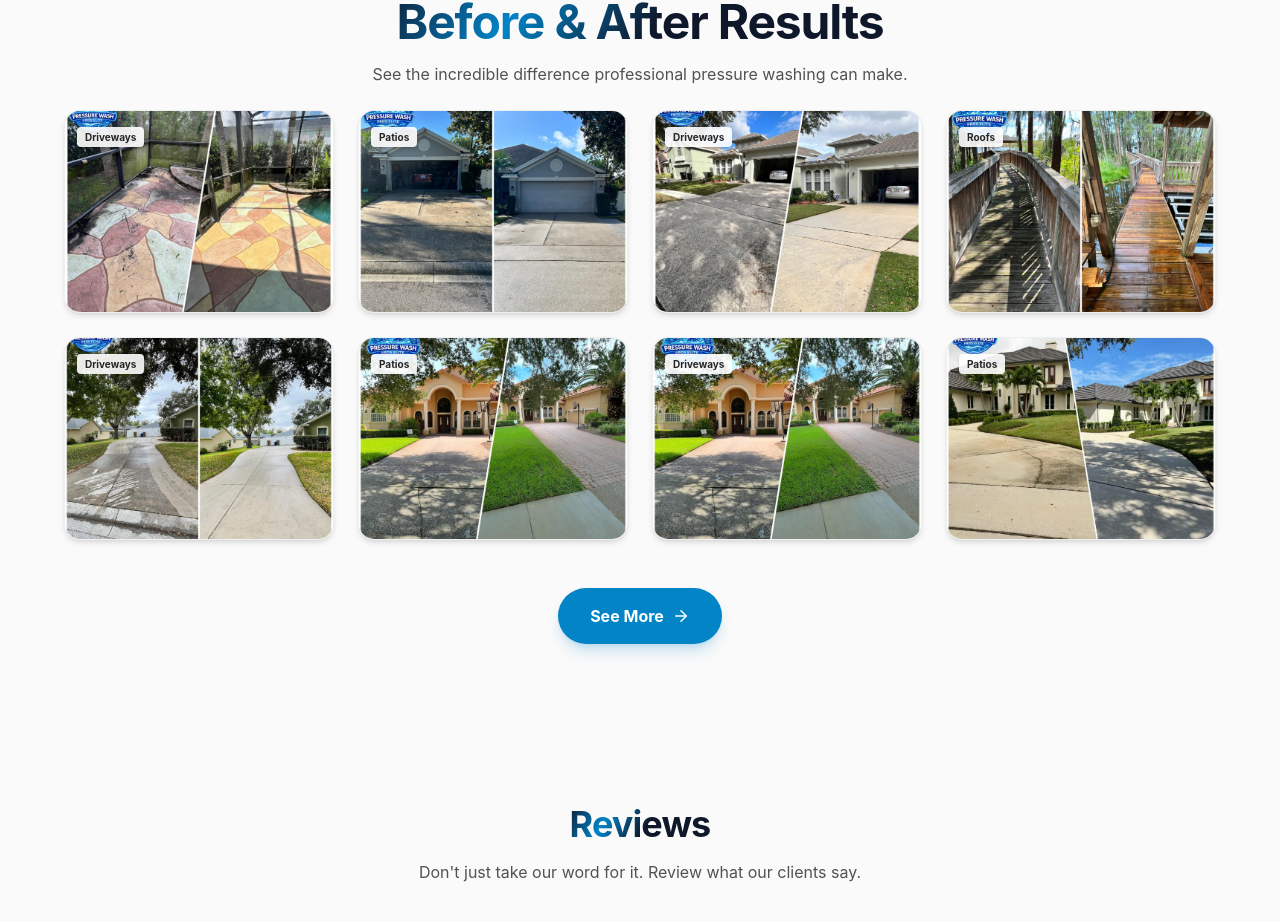
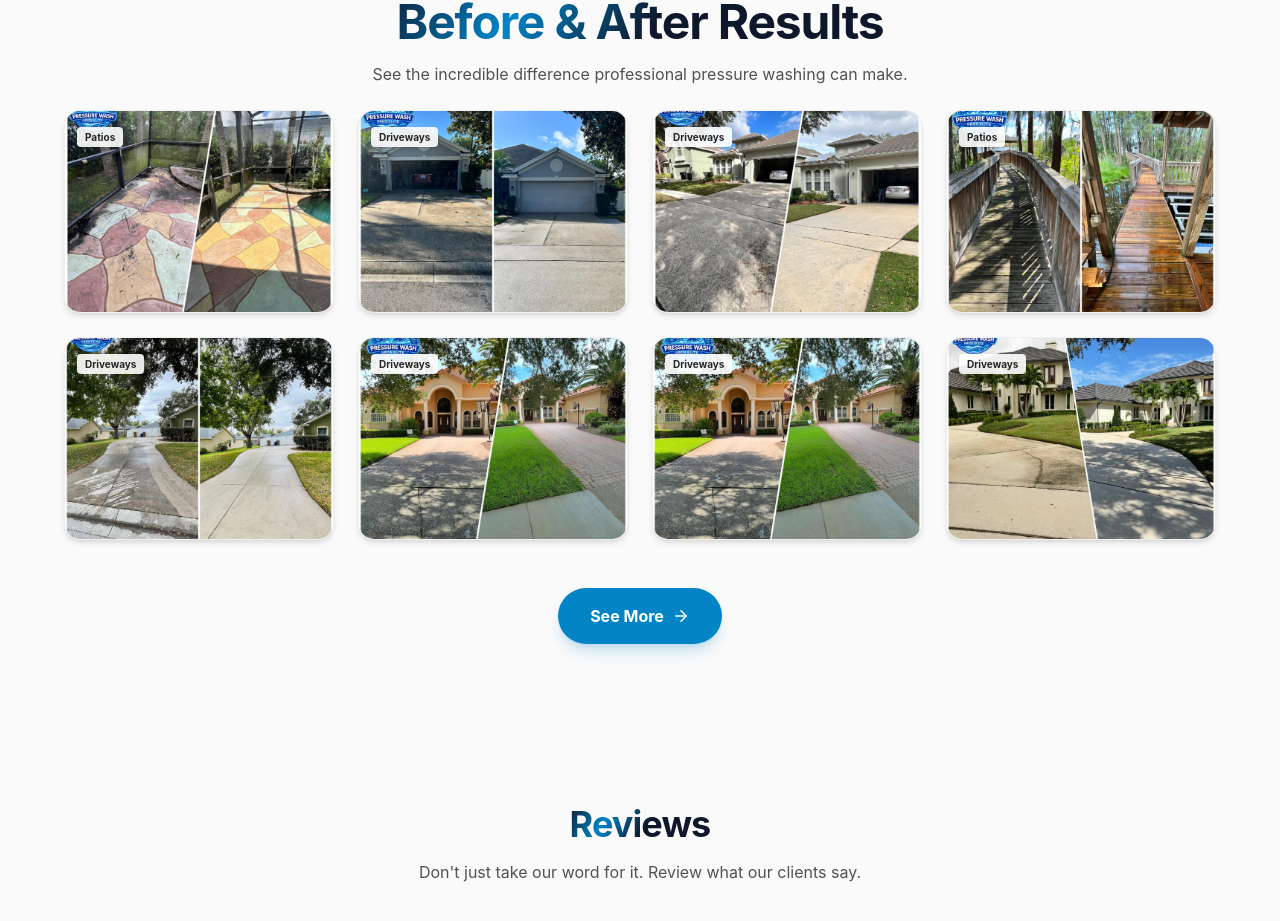
Before and after one commit to ys-sites/Pressure-Wash-Pro-Elite, a React (Vite) app: page / in a window 1280 px wide. Shown: the part 3360-4281 px from the top of the page. Built offline with nearby package versions, Linux system fonts and the light colour scheme.

Commit message:
feat: fix portfolio categorization, update favicon, add vercel config

```diff
--- a/src/App.tsx
+++ b/src/App.tsx
@@ -199,13 +199,48 @@ const PortfolioGallery = ({ t, all = false }: { t: any; all?: boolean }) => {
     "/media/694298566_17888807808498336_4462390657815014938_n.jpg",
   ];
 
-  /* Ensure you manually re-assign the categories for each project depending on the actual visual content of the image! */
+  /* Category mapping verified by visual inspection of every image — July 2025.
+     Driveways = front of house | Patios = back/side of house | Roofs = on top of house */
+  const IMAGE_CATEGORIES: Record<string, string> = {
+    "/media/681223312_17887291482498336_5997628289701398457_n.jpg":   "Patios",    // screened pool patio w/ flagstone
+    "/media/681275693_17887875816498336_6461022882692909500_n.jpg":   "Driveways", // concrete driveway + garage front
+    "/media/681283886_17887291281498336_2947960714908521656_n.jpg":   "Driveways", // concrete driveway + two-story house
+    "/media/681332233_17887291911498336_5683450116220470454_n.jpg":   "Patios",    // wooden dock / waterfront deck
+    "/media/681506331_17887291524498336_4960231458414595658_n.jpg":   "Driveways", // long concrete driveway + front house
+    "/media/681617677_17887874562498336_3618749318565064718_n-1.jpg": "Driveways", // luxury paver driveway, arched front
+    "/media/681617677_17887874562498336_3618749318565064718_n.jpg":   "Driveways", // same as above (duplicate)
+    "/media/681810968_17887873440498336_2085463534930112871_n.jpg":   "Driveways", // large luxury estate paver driveway
+    "/media/682101925_17887874325498336_3088102195654254409_n.jpg":   "Driveways", // paver driveway + stone entry, front
+    "/media/682256810_17887874334498336_584188443371572302_n.jpg":    "Driveways", // sidewalk & curb cleaning, front of homes
+    "/media/682577942_17887877904498336_6080353921922885483_n.jpg":   "Driveways", // concrete driveway + white garage front
+    "/media/682696776_17887874043498336_3317253884249633591_n-1.jpg": "Driveways", // large paver driveway, modern house front
+    "/media/682696776_17887874043498336_3317253884249633591_n.jpg":   "Driveways", // same as above (duplicate)
+    "/media/682709300_17887290807498336_6751879593226950581_n.jpg":   "Driveways", // concrete driveway + Mediterranean front
+    "/media/682709303_17887291452498336_6038732104326364976_n.jpg":   "Patios",    // screened pool patio w/ flagstone (back)
+    "/media/682775395_17887290222498336_969270796091008949_n.jpg":    "Patios",    // white vinyl fence in backyard
+    "/media/682775395_17887291149498336_2887580016143951022_n.jpg":   "Driveways", // concrete sidewalk + front walkway
+    "/media/682844403_17887289556498336_3248915509766235672_n.jpg":   "Roofs",     // cedar shake roof tiles cleaning
+    "/media/683006560_17887290711498336_9209943091701563187_n.jpg":   "Roofs",     // red barrel tile roof from above
+    "/media/683397576_17887873821498336_5902036501685157962_n.jpg":   "Driveways", // large concrete driveway + gray house front
+    "/media/683610482_17887289685498336_7961019839406207397_n.jpg":   "Patios",    // screened back patio w/ brick pavers & pool
+    "/media/683622205_17887873830498336_7753766581126247652_n-1.jpg": "Patios",    // back/side exterior wall cleaning
+    "/media/683622205_17887873830498336_7753766581126247652_n.jpg":   "Patios",    // same as above (duplicate)
+    "/media/683624854_17887290816498336_2393985182751049173_n.jpg":   "Driveways", // concrete driveway + SUV, front house
+    "/media/683648378_17887291875498336_5685353851466788470_n.jpg":   "Driveways", // front driveway, white garage, trucks
+    "/media/683650966_17887290204498336_8802762622775293997_n.jpg":   "Patios",    // white vinyl gate/fence in backyard
+    "/media/684143933_17887873155498336_5913042798487256020_n.jpg":   "Driveways", // luxury white mansion, paver driveway front
+    "/media/684145635_17887290213498336_1063026111179154528_n.jpg":   "Patios",    // white vinyl fence backyard cleaning
+    "/media/684237841_17887291356498336_6494234406840005229_n.jpg":   "Roofs",     // shingle roof view from rooftop
+    "/media/684237932_17888807850498336_8044254062453874601_n.jpg":   "Roofs",     // tile roof cleaning, standing on roof
+    "/media/684269044_17887291140498336_4656183899732942620_n.jpg":   "Driveways", // paver + concrete driveway, modern townhouse
+    "/media/684391011_17888807835498336_2542985189160063614_n.jpg":   "Roofs",     // red barrel tile roof, aerial view
+    "/media/684677177_17888807868498336_7242806722461931017_n.jpg":   "Roofs",     // red barrel tile roof, close rooftop shot
+    "/media/685043138_17887873614498336_5494646109088516105_n.jpg":   "Driveways", // concrete driveway + blue two-story house front
+    "/media/694298566_17888807808498336_4462390657815014938_n.jpg":   "Roofs",     // red barrel tile roof before/after, drone view
+  };
+
   const categorizedProjects = allProjectsRaw.map((src, idx) => {
-    // Note: To precisely place photos, you can update this list with specific paths!
-    // Since there's one great Roof image, mapping exactly one. The rest map to Driveways & Patios.
-    let cat = CATEGORIES[1]; // Driveways
-    if (idx % 2 === 1) cat = CATEGORIES[2]; // Patios
-    if (idx === 3) cat = CATEGORIES[3]; // Roofs (Assuming the 4th loaded image is the Roof)
+    const cat = IMAGE_CATEGORIES[src] ?? CATEGORIES[1]; // default to Driveways if unmapped
     return { id: idx, src, category: cat };
   });
 
```
Also changed, not shown: vite.config.ts (+16 -11 lines), public/favicon.svg, vercel.json (added).
